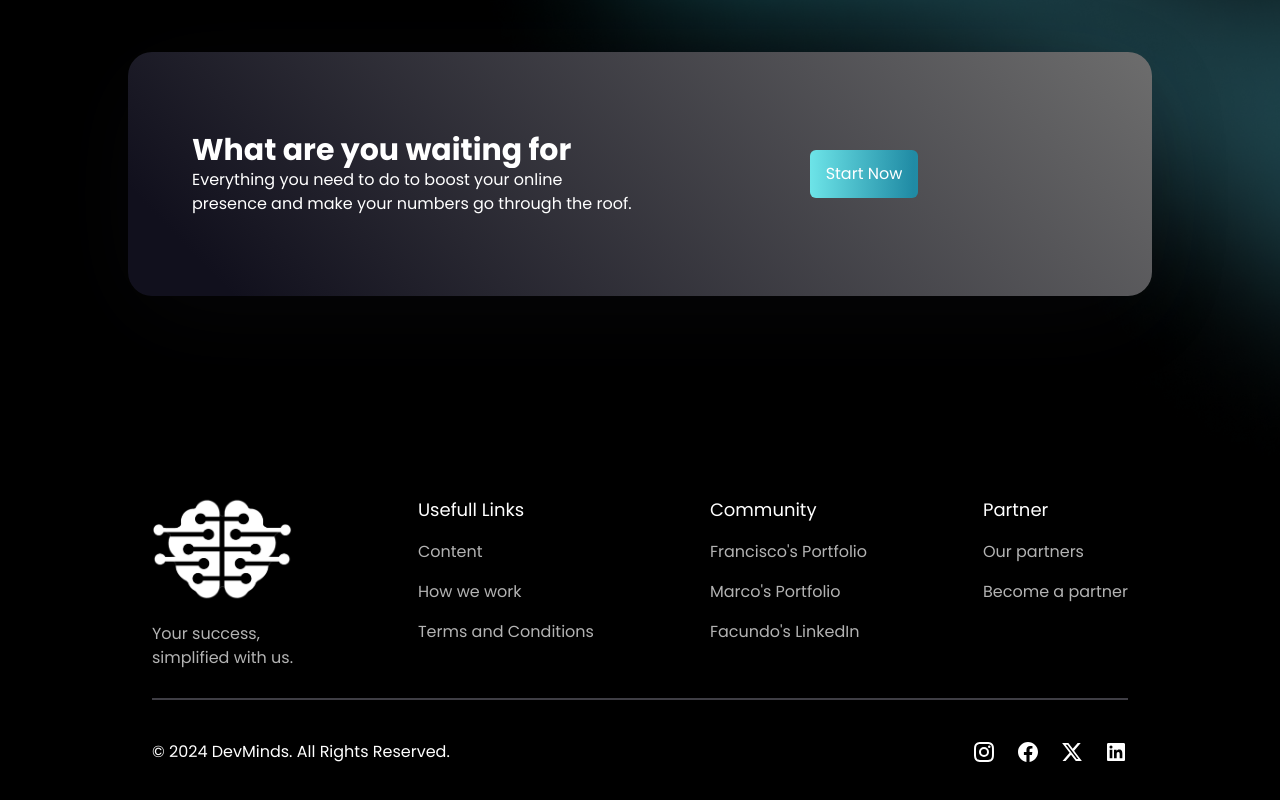
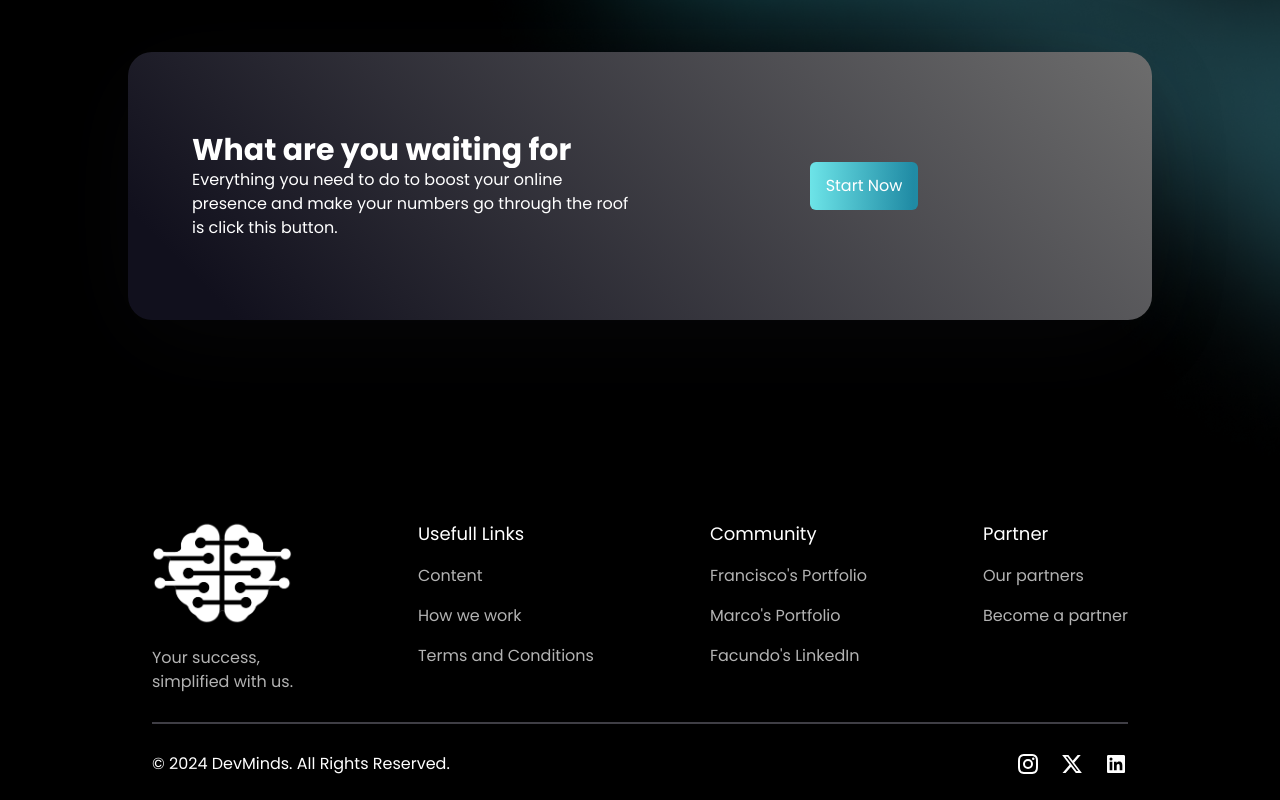
Before and after one commit to franpfeiffer/DevMinds-Landing-page, a Next.js app: page / in a window 1280 px wide. Shown: the part 3958-4758 px from the top of the page. Built offline with nearby package versions, Linux system fonts and the light colour scheme.

Commit message:
agregue algunos links

```diff
--- a/src/components/CtaDark/CtaDark.tsx
+++ b/src/components/CtaDark/CtaDark.tsx
@@ -12,7 +12,7 @@ export function CtaDark() {
                             <h3 className="text-3xl font-bold">What are you waiting for</h3>
                         </Reveal>
                         <Reveal>
-                            <p>Everything you need to do to boost your online presence and make your numbers go through the roof.</p>
+                            <p>Everything you need to do to boost your online presence and make your numbers go through the roof is click this button.</p>
                         </Reveal>
                     </div>
 
--- a/src/components/Footer/Footer.data.tsx
+++ b/src/components/Footer/Footer.data.tsx
@@ -65,21 +65,16 @@ export const footerSocialNetworks = [
   {
     id: 1,
     icon: <RiInstagramLine />,
-    link: "#"
-  },
-  {
-    id: 2,
-    icon: <RiFacebookCircleFill />,
-    link: "#"
+    link: "https://www.instagram.com/devminds_/"
   },
   {
     id: 3,
     icon: <RiTwitterXFill />,
-    link: "#"
+    link: "https://twitter.com/devminds_"
   },
   {
     id: 4,
     icon: <RiLinkedinBoxFill />,
-    link: "#"
+    link: "https://www.linkedin.com/company/devminds8/"
   },
 ];
--- a/src/components/Footer/Footer.tsx
+++ b/src/components/Footer/Footer.tsx
@@ -31,20 +31,20 @@ export function Footer() {
 
             <div className="border-[#3F3E45] border-[1px] my-7" />
 
-            <div className="items-center justify-between md:flex">
-                <div className="my-3">
+            <div className="items-center justify-between flex flex-col md:flex-row md:text-right">
+                <div className="my-3 md:my-0">
                     <Reveal>
                         © {currentYear} DevMinds. All Rights Reserved.
                     </Reveal>
                 </div>
                 <div className="flex gap-5">
                     {footerSocialNetworks.map(({ id, icon, link }) => (
-                        <Link key={id} href={link} className="text-2xl">
+                        <Link key={id} target="_blank" href={link} className="text-2xl">
                             {icon}
                         </Link>
                     ))}
                 </div>
             </div>
         </div>
-    )
+    );
 }
```
Also changed, not shown: src/components/Header/Header.tsx (line endings or trailing spaces).
